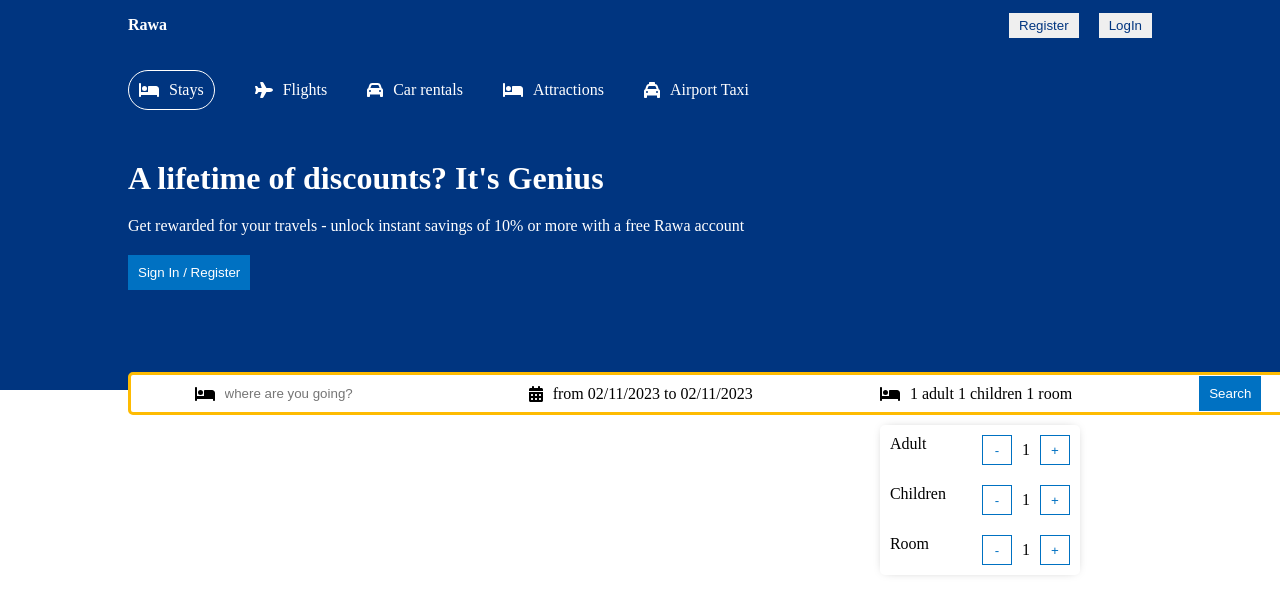
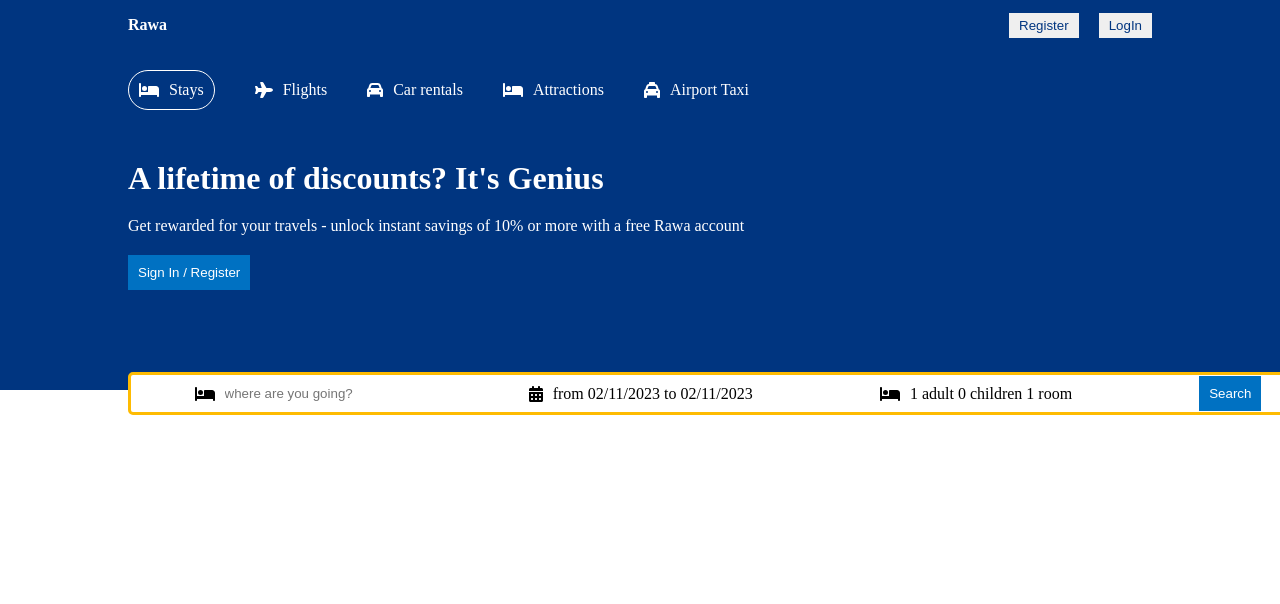
Before and after one commit to Wanjie-Ryan/Modern-Reservations-App-Frontend, a React (Create React App) app in the folder client/: page / in a window 1280 px wide. Shown: the top 604 px of the page. Built offline with nearby package versions, Linux system fonts and the light colour scheme.

Commit message:
advanced searchbar finished

```diff
--- a/client/src/components/header/Header.jsx
+++ b/client/src/components/header/Header.jsx
@@ -26,9 +26,38 @@ function Header() {
     const [options, setoptions] = useState({
 
         adult:1,
-        children:1,
+        children:0,
         room:1
     })
+
+
+    const handleOption =(name, operation)=>{
+
+        // setoptions state is initiated and the previous state is initialized which is adult:1, children:0, room:1
+        setoptions(prev=>{
+            return{
+
+                ...prev,
+                [name]:operation === 'i'?options[name] +1 : options[name] -1
+            }
+        })
+
+
+
+        // setoptions(prev => {
+        //     let newValue = prev[name];
+        //     if (operation === 'i') {
+        //       newValue += 1;
+        //     } else {
+        //       newValue -= 1;
+        //     }
+        //     return {
+        //       ...prev,
+        //       [name]: newValue
+        //     };
+        //   });
+
+    }
 
 
   return (
@@ -114,17 +143,20 @@ function Header() {
 
                         <FontAwesomeIcon icon ={faBed} className ='headericon'/>
 
-                       <span className="headersearchtext">{`${options.adult} adult ${options.children} children ${options.room} room` }</span>
+                       <span className="headersearchtext" onClick ={()=>setopenoptions(!openoptions)}>{`${options.adult} adult ${options.children} children ${options.room} room` }</span>
 
-                       <div className="options">
+
+                       {openoptions && <div className="options">
 
                         <div className="optionitem">
                             <span className="optiontext">Adult</span>
 
                             <div className="optioncounter">
-                                <button className="optioncounterbtn" >-</button>
-                                <span className="optioncounternum">1</span>
-                                <button className="optioncounterbtn">+</button>
+                                <button className="optioncounterbtn"
+                                disabled={options.adult <=1}
+                                onClick={()=>handleOption('adult', 'd')} >-</button>
+                                <span className="optioncounternum">{options.adult}</span>
+                                <button className="optioncounterbtn" onClick ={()=>handleOption('adult', 'i')}>+</button>
                             </div>
 
                         </div>
@@ -135,10 +167,13 @@ function Header() {
 
                             <div className="optioncounter">
 
-                                <button className="optioncounterbtn">-</button>
+                                <button className="optioncounterbtn"
+                                disabled={options.children <1}
 
-                                <span className="optioncounternum">1</span>
-                                <button className="optioncounterbtn">+</button>
+                                onClick={()=>handleOption('children', 'd')} >-</button>
+
+                                <span className="optioncounternum">{options.children}</span>
+                                <button className="optioncounterbtn" onClick ={()=>handleOption('children', 'i')}>+</button>
 
                             </div>
                         </div>
@@ -149,9 +184,11 @@ function Header() {
 
                             <div className="optioncounter">
 
-                                <button className="optioncounterbtn">-</button>
-                                <span className="optioncounternum">1</span>
-                                <button className="optioncounterbtn">+</button>
+                                <button className="optioncounterbtn"
+                                disabled ={options.room <=1}
+                                onClick={()=>handleOption('room', 'd')}>-</button>
+                                <span className="optioncounternum">{options.room}</span>
+                                <button className="optioncounterbtn" onClick={()=>handleOption('room', 'i')}>+</button>
                             </div>
 
                         </div>
@@ -161,7 +198,7 @@ function Header() {
 
 
                        </div>
-
+                    }
                     </div>
 
 
--- a/client/src/components/header/header.css
+++ b/client/src/components/header/header.css
@@ -140,3 +140,8 @@
     cursor:pointer;
     background-color: transparent;
 }
+
+
+.optioncounterbtn:disabled{
+    cursor:not-allowed;
+}
```
